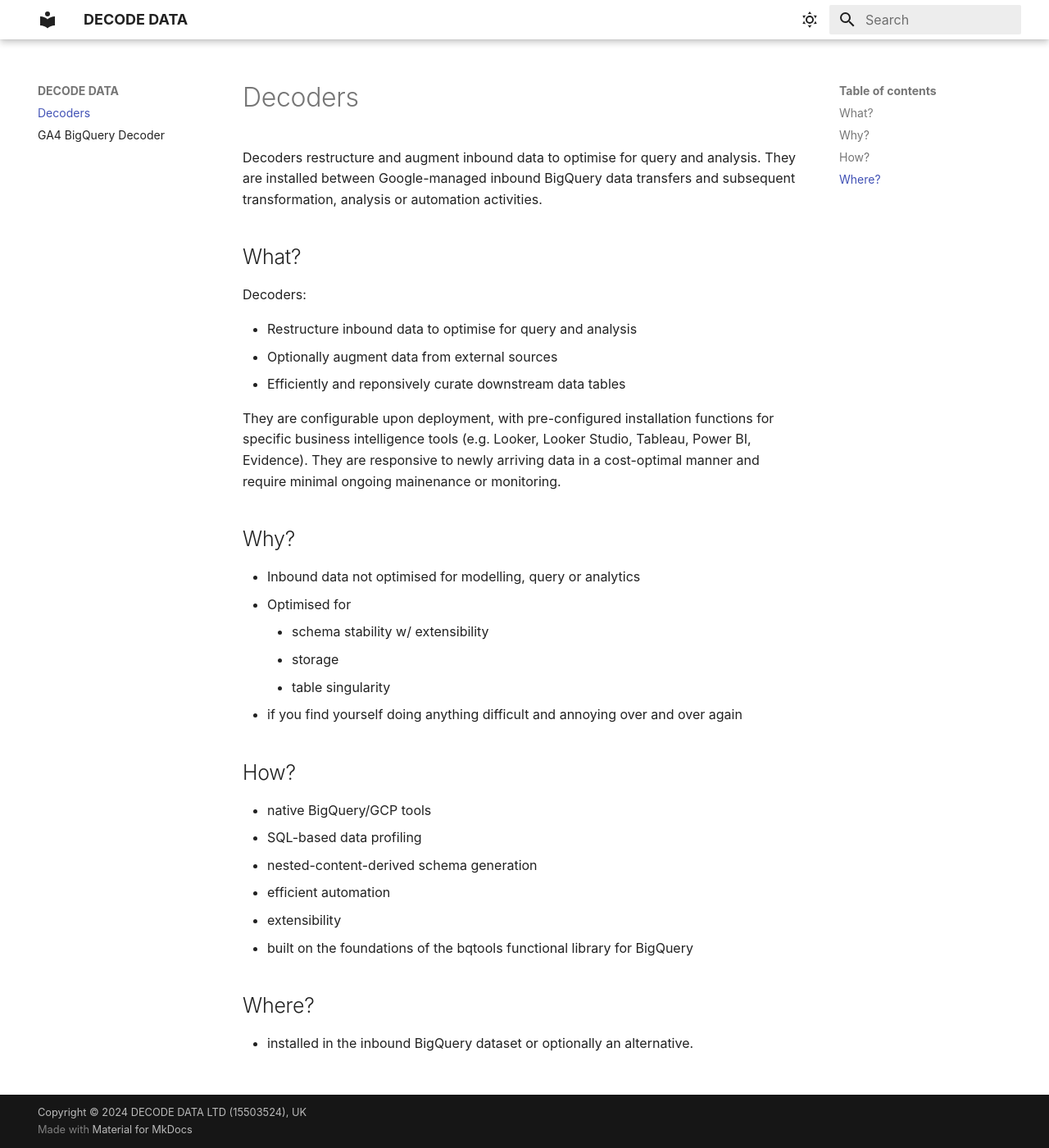
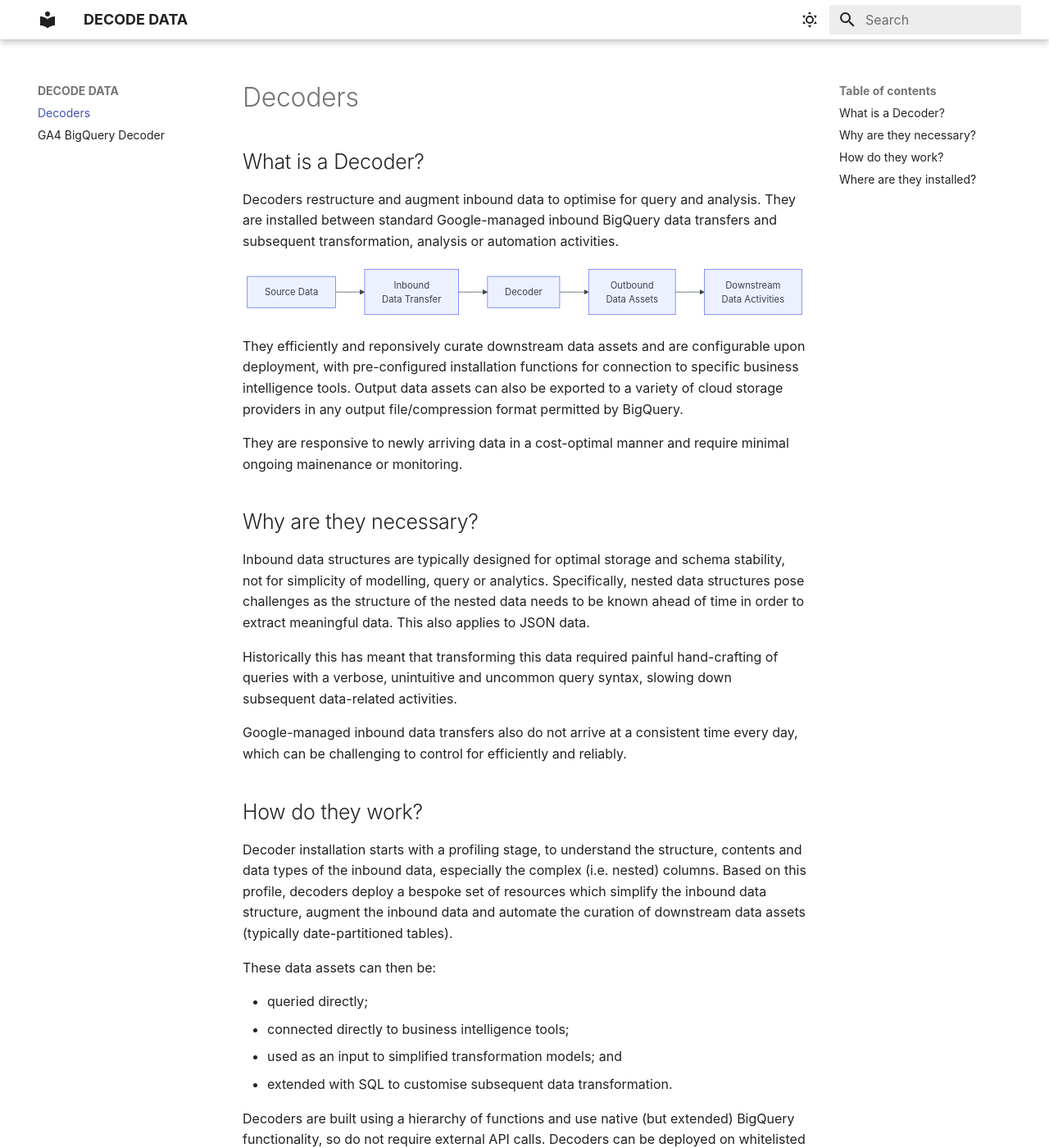
Before and after one commit to decode-data/decode-data.github.io, an MkDocs documentation site: the page built from docs/index.md, in a window 1280 px wide and 1400 px high. Shown: the whole window at 82% size. Built offline with MkDocs 1.6.1 and Material for MkDocs 9.7.7, drawn with Linux system fonts in a browser that asks for light colours; some web fonts are replaced; some of the changed text lies outside the part shown.

Commit message:
updated index

````diff
--- a/docs/index.md
+++ b/docs/index.md
@@ -1,33 +1,40 @@
 # Decoders
-Decoders restructure and augment inbound data to optimise for query and analysis.  They are installed between Google-managed inbound BigQuery data transfers and subsequent transformation, analysis or automation activities.
+## What is a Decoder?
+Decoders restructure and augment inbound data to optimise for query and analysis.  They are installed between standard Google-managed inbound BigQuery data transfers and subsequent transformation, analysis or automation activities.
 
-## What?
-Decoders:
+```mermaid
+flowchart LR
+inbound_data["Inbound<br>Data Transfer"] --> decoder["Decoder"] --> outbound_data["Outbound<br>Data Assets"]
+outbound_data --> downstream_activities_gc["Downstream<br>Data Activities"]
+source_data["Source Data"] --> inbound_data
+```
 
-- Restructure inbound data to optimise for query and analysis
-- Optionally augment data from external sources
-- Efficiently and reponsively curate downstream data tables
+They efficiently and reponsively curate downstream data assets and are configurable upon deployment, with pre-configured installation functions for connection to specific business intelligence tools. Output data assets can also be exported to a variety of cloud storage providers in any output file/compression format permitted by BigQuery.
 
-They are configurable upon deployment, with pre-configured installation functions for specific business intelligence tools (e.g. Looker, Looker Studio, Tableau, Power BI, Evidence).  They are responsive to newly arriving data in a cost-optimal manner and require minimal ongoing mainenance or monitoring.
+They are responsive to newly arriving data in a cost-optimal manner and require minimal ongoing mainenance or monitoring.
 
-## Why?
+## Why are they necessary?
+Inbound data structures are typically designed for optimal storage and schema stability, not for simplicity of modelling, query or analytics. Specifically, nested data structures pose challenges as the structure of the nested data needs to be known ahead of time in order to extract meaningful data. This also applies to JSON data.
 
-- Inbound data not optimised for modelling, query or analytics
-- Optimised for
-    - schema stability w/ extensibility
-    - storage
-    - table singularity
-- if you find yourself doing anything difficult and annoying over and over again
+Historically this has meant that transforming this data required painful hand-crafting of queries with a verbose, unintuitive and uncommon query syntax, slowing down subsequent data-related activities.
 
-## How?
+Google-managed inbound data transfers also do not arrive at a consistent time every day, which can be challenging to control for efficiently and reliably.
 
-- native BigQuery/GCP tools
-- SQL-based data profiling
-- nested-content-derived schema generation
-- efficient automation
-- extensibility
-- built on the foundations of the bqtools functional library for BigQuery
+## How do they work?
+Decoder installation starts with a profiling stage, to understand the structure, contents and data types of the inbound data, especially the complex (i.e. nested) columns. Based on this profile, decoders deploy a bespoke set of resources which simplify the inbound data structure, augment the inbound data and automate the curation of downstream data assets (typically date-partitioned tables).
 
-## Where?
+These data assets can then be:
 
-- installed in the inbound BigQuery dataset or optionally an alternative.
+- queried directly;
+- connected directly to business intelligence tools;
+- used as an input to simplified transformation models; and
+- extended with SQL to customise subsequent data transformation.
+
+Decoders are built using a hierarchy of functions and use native (but extended) BigQuery functionality, so do not require external API calls. Decoders can be deployed on whitelisted datasets, by users with the appropriate permissions on the specific installation function.
+
+## Where are they installed?
+Decoders are installed in a configurable dataset (within the same region as the inbound data), but typically the same dataset as the inbound data.
+
+A simple `RUN_FLOW` function is also deployed, which calls an external function to check inbound and outbound metadata, identifying new data partitions and executing transformation logic incrementally on newly-arrived data.  This is triggered on a regular schedule using a simple BigQuery Scheduled Query and can also be called manually to refesh specific partition subsets of the outbound tables.
+
+Automation functions can also only be called by permitted users on whitelisted datasets.
--- a/mkdocs.yml
+++ b/mkdocs.yml
@@ -21,4 +21,11 @@ theme:
   icon:
     repo: fontawesome/brands/github
 
+markdown_extensions:
+  - pymdownx.superfences:
+      custom_fences:
+        - name: mermaid
+          class: mermaid
+          format: !!python/name:pymdownx.superfences.fence_code_format
+
 copyright: Copyright &copy; 2024 DECODE DATA LTD (15503524), UK
````
